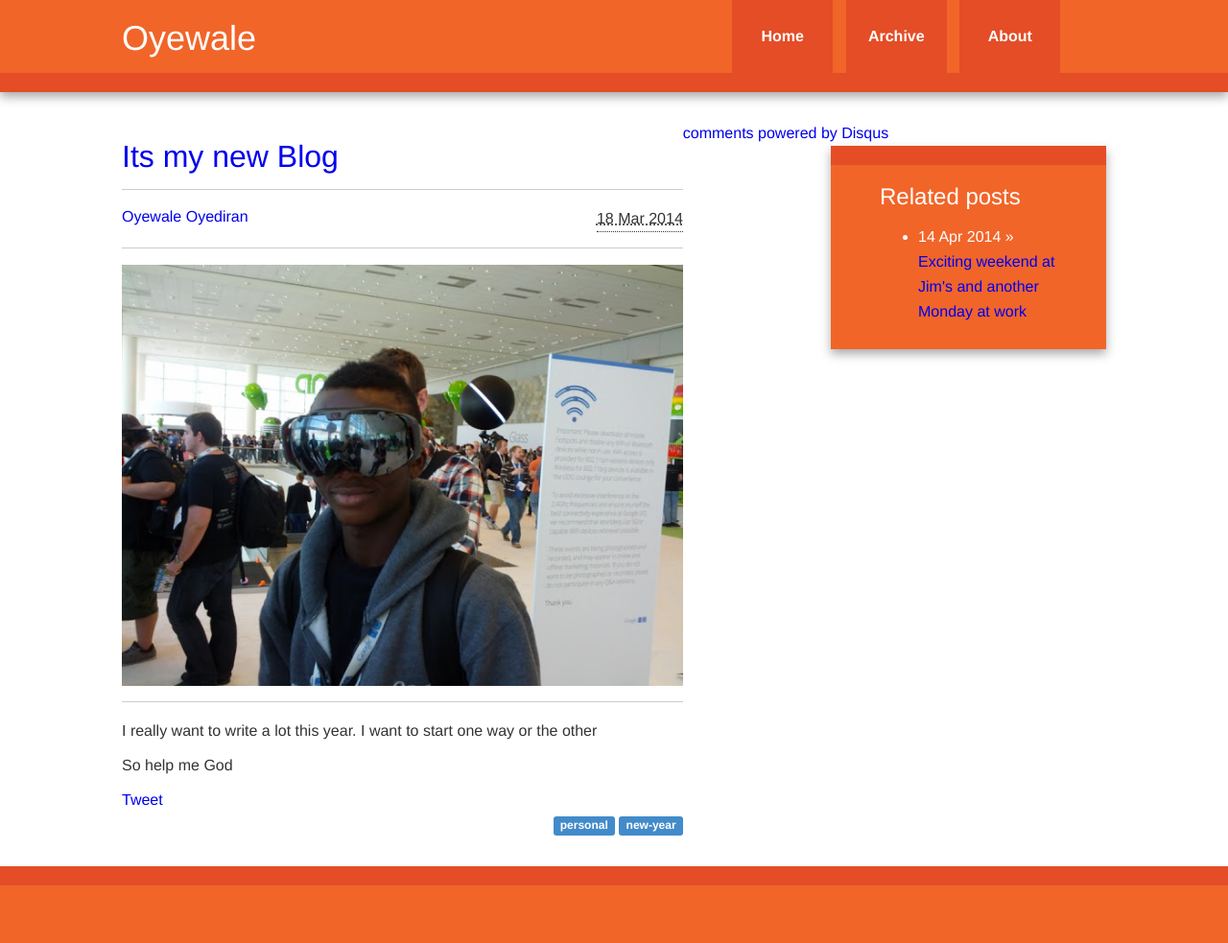
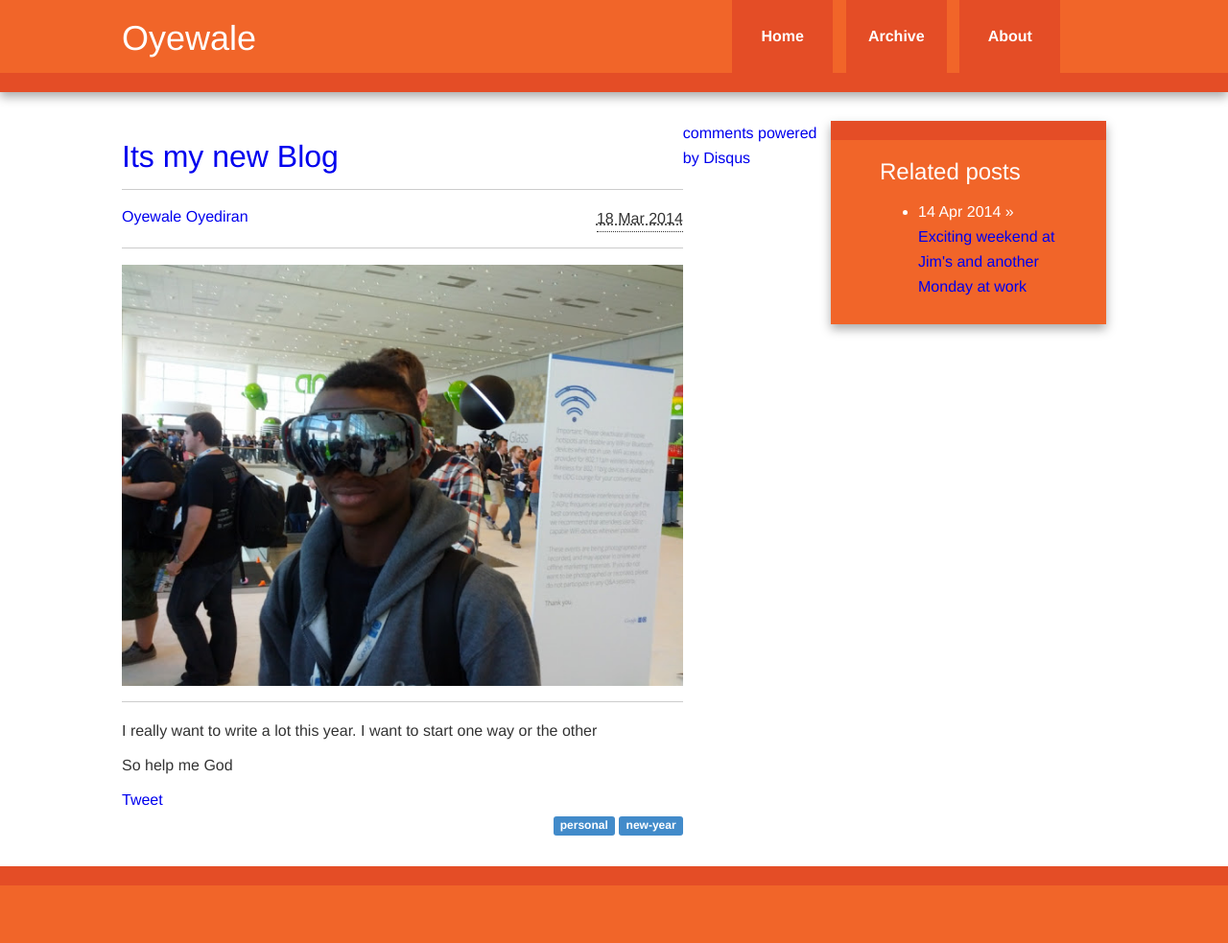
Before and after one commit to waleoyediran/waleoyediran.github.io, a Jekyll site: the page built from _posts/2014-03-18-its-my-new-blog.md, in a window 1280 px wide. Shown: the whole page at 96% size. Built offline with Jekyll 4.4.1, drawn with Linux system fonts in a browser that asks for light colours; nearby versions of some CDN libraries; Markdown is read by kramdown in place of the engine named in the settings; comment, search, counter and statistics services are not loaded.

Commit message:
Disqus fixes

```diff
--- a/_layouts/post.html
+++ b/_layouts/post.html
@@ -4,7 +4,6 @@ layout: default
 {% assign post = page %}
 <div class="hfeed">
     {% include post-article.html %}
-    {% include disqus.html %}
 </div>
 
 
@@ -20,3 +19,5 @@ layout: default
     <div class="g-person" data-width="250" data-href="//plus.google.com/u/0/101522065855804710234" data-rel="author"></div> -->
 </aside>
 {% endif %}
+
+{% include disqus.html %}
```
